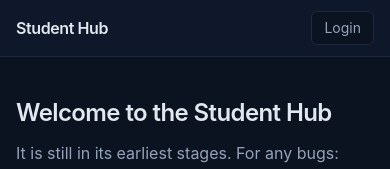
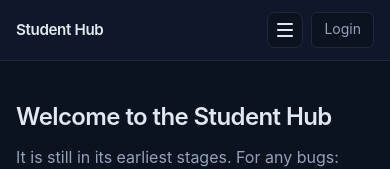
Before and after one commit to HaknErd/student-hub-platform, a SvelteKit app: page / in a window 390 px wide. Shown: the top 169 px of the page. Built offline with nearby package versions, Linux system fonts and the light colour scheme; no server answers.

Commit message:
Fix settings layout and add mobile navigation

```diff
--- a/src/lib/components/Header.svelte
+++ b/src/lib/components/Header.svelte
@@ -7,6 +7,12 @@
 	};
 
 	let { user = null }: Props = $props();
+
+	let mobileMenuOpen = $state(false);
+
+	function closeMobileMenu() {
+		mobileMenuOpen = false;
+	}
 
 	async function logout() {
 		const res = await fetch('/api/auth/logout', { method: 'POST' });
@@ -23,6 +29,7 @@
 				<a href="/">Home</a>
 				<a href="/resources">Resources</a>
 				{#if user}
+					<a href="/search">Search</a>
 					<a href="/account">Settings</a>
 				{/if}
 			</nav>
@@ -38,6 +45,18 @@
 					/>
 				</form>
 			{/if}
+
+			<button
+				type="button"
+				class="mobile-menu-toggle"
+				aria-label="Toggle navigation menu"
+				aria-expanded={mobileMenuOpen}
+				onclick={() => (mobileMenuOpen = !mobileMenuOpen)}
+			>
+				<span></span>
+				<span></span>
+				<span></span>
+			</button>
 
 			{#if user}
 				<div class="auth-chip" aria-label="Logged in as">
@@ -59,4 +78,29 @@
 			{/if}
 		</div>
 	</div>
+
+	{#if mobileMenuOpen}
+		<nav class="mobile-nav" aria-label="Mobile navigation">
+			<a href="/" onclick={closeMobileMenu}>Home</a>
+			<a href="/resources" onclick={closeMobileMenu}>Resources</a>
+
+			{#if user}
+				<a href="/search" onclick={closeMobileMenu}>Search</a>
+				<a href={`/profile/${user.id}`} onclick={closeMobileMenu}>Profile</a>
+				<a href="/account" onclick={closeMobileMenu}>Settings</a>
+
+				{#if ['prefect', 'teacher', 'admin'].includes(user.role)}
+					<a href="/moderation" onclick={closeMobileMenu}>Moderation</a>
+				{/if}
+
+				{#if user.role === 'admin'}
+					<a href="/admin/server-settings" onclick={closeMobileMenu}>Server</a>
+				{/if}
+
+				<button type="button" onclick={logout}>Logout</button>
+			{:else}
+				<a href="/login" onclick={closeMobileMenu}>Login</a>
+			{/if}
+		</nav>
+	{/if}
 </header>
--- a/src/routes/layout.css
+++ b/src/routes/layout.css
@@ -3895,3 +3895,133 @@
 		min-width: 0;
 	}
 }
+
+
+/* ---- Settings/security layout fix ---- */
+.settings-section {
+	width: 100%;
+}
+
+.settings-security-form,
+.settings-form-grid {
+	width: 100%;
+	max-width: none !important;
+}
+
+.settings-form-grid {
+	grid-template-columns: minmax(0, 1fr);
+}
+
+.settings-form-grid input[type='password'] {
+	max-width: 42rem;
+}
+
+.settings-danger-note {
+	max-width: 42rem;
+}
+
+/* ---- Clean mobile navigation ---- */
+.mobile-menu-toggle {
+	display: none;
+	width: 2.25rem;
+	height: 2.25rem;
+	border: 1px solid var(--color-border);
+	border-radius: 0.5rem;
+	background: var(--color-bg);
+	align-items: center;
+	justify-content: center;
+	gap: 0.22rem;
+	flex-direction: column;
+}
+
+.mobile-menu-toggle span {
+	display: block;
+	width: 1rem;
+	height: 2px;
+	border-radius: 9999px;
+	background: var(--color-text);
+}
+
+.mobile-nav {
+	display: none;
+	border-top: 1px solid var(--color-border);
+	background: var(--color-surface);
+	padding: 0.5rem;
+}
+
+.mobile-nav a,
+.mobile-nav button {
+	display: flex;
+	width: 100%;
+	align-items: center;
+	justify-content: space-between;
+	border-radius: 0.6rem;
+	padding: 0.8rem 1rem;
+	text-align: left;
+	text-decoration: none;
+	font-size: 0.95rem;
+	font-weight: 700;
+	color: var(--color-text);
+}
+
+.mobile-nav a:hover,
+.mobile-nav button:hover {
+	background: var(--color-bg);
+	color: var(--color-primary);
+}
+
+.mobile-nav button {
+	border: 0;
+	background: transparent;
+	cursor: pointer;
+}
+
+@media (max-width: 760px) {
+	.site-header__inner {
+		height: 3.75rem;
+	}
+
+	.site-header__right {
+		gap: 0.5rem;
+	}
+
+	.site-nav,
+	.header-search {
+		display: none !important;
+	}
+
+	.mobile-menu-toggle {
+		display: inline-flex;
+	}
+
+	.mobile-nav {
+		display: grid;
+	}
+
+	.auth-chip {
+		max-width: none;
+		padding: 0.25rem;
+		border: 0;
+		background: transparent;
+	}
+
+	.auth-chip__value,
+	.auth-chip__action {
+		display: none;
+	}
+}
+
+@media (max-width: 480px) {
+	.site-header__inner {
+		padding-inline: 1rem;
+	}
+
+	.site-brand {
+		font-size: 0.95rem;
+	}
+
+	.auth-login {
+		height: 2.25rem;
+		padding-inline: 0.75rem;
+	}
+}
```
